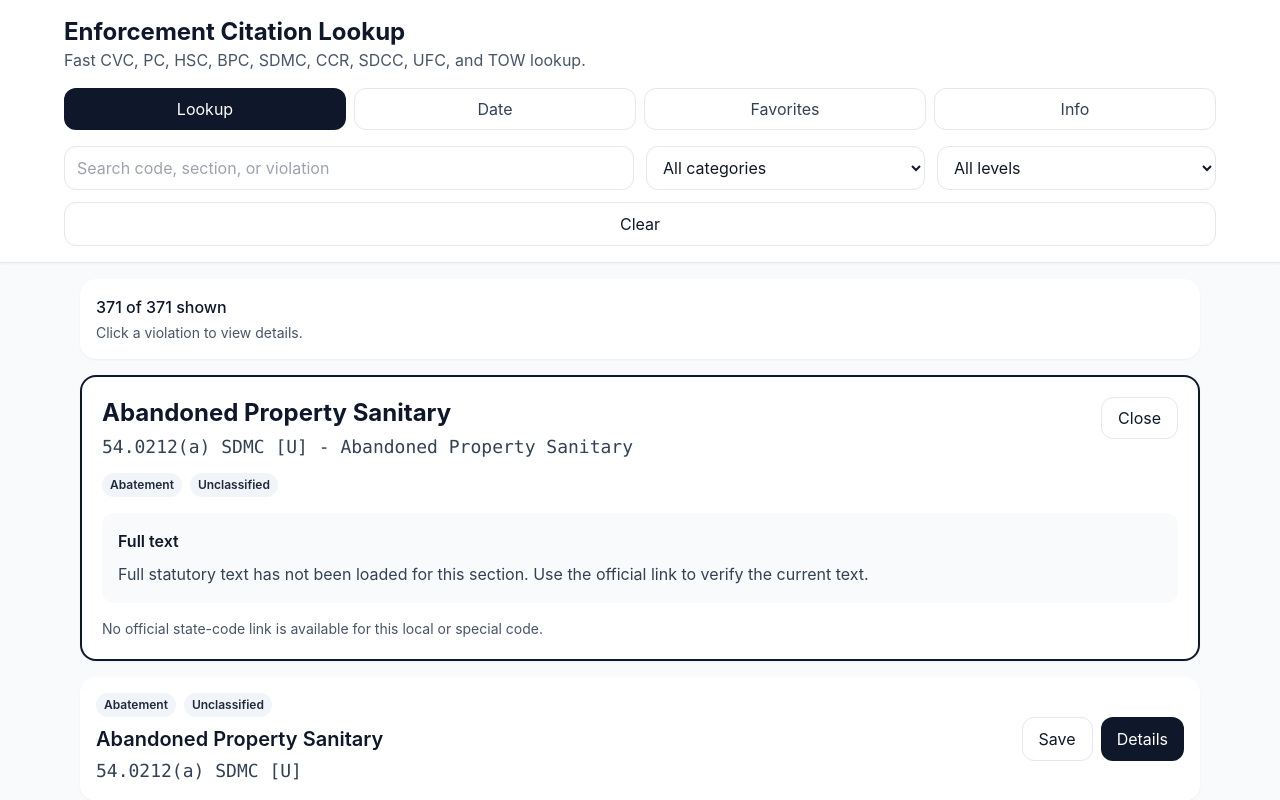
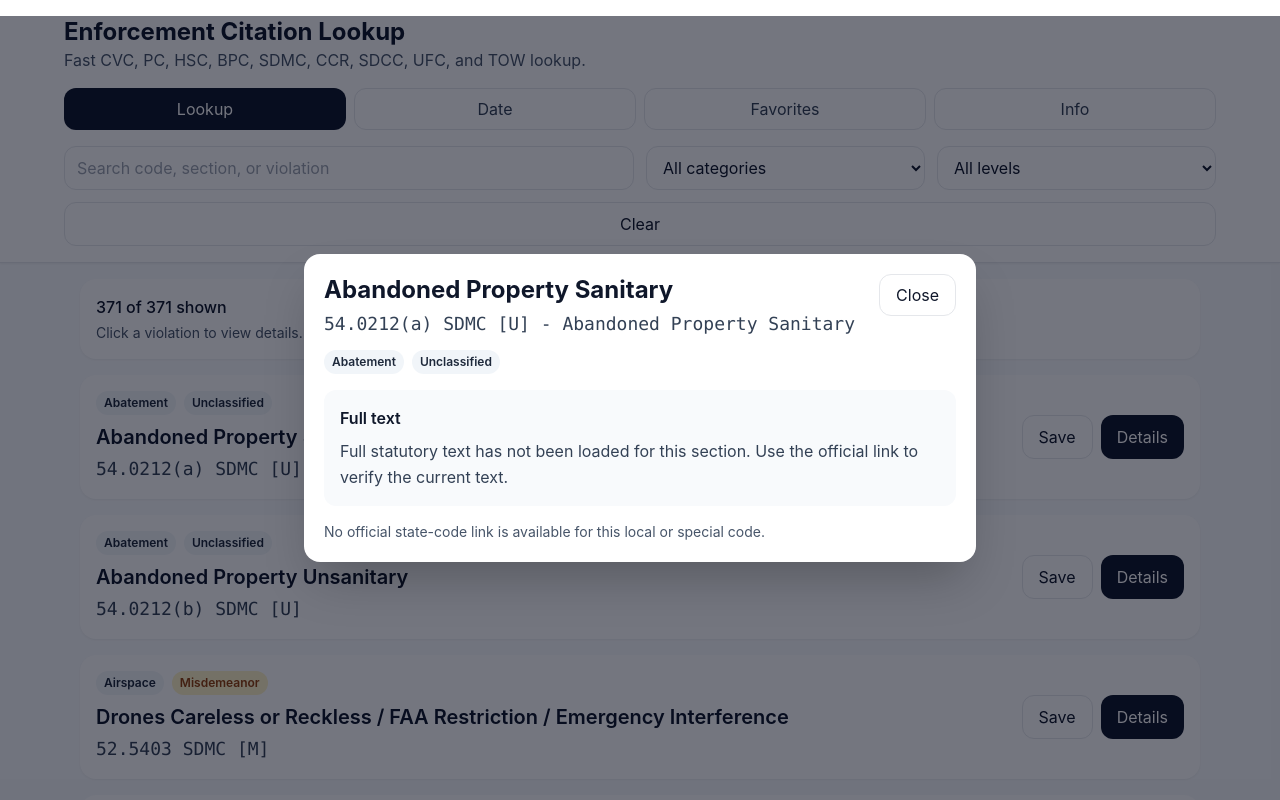
Before and after one commit to 1KillerRoach/citeassist1, a React (Vite) app in the folder citation-vercel/: page / in a window 1280 px wide. Both pictures are taken after a click on the button 550 px from the left and 437 px from the top of the page. Shown: the top 800 px of the page. Built offline with nearby package versions, Linux system fonts and the light colour scheme; the HTML template or start-up script is replaced by a standard one.

Commit message:
Add files via upload

```diff
--- a/citation-vercel/src/App.tsx
+++ b/citation-vercel/src/App.tsx
@@ -652,17 +652,34 @@ function CitationDetails({ item, onClose }: { item: Citation; onClose: () => voi
   const url = officialUrl(item);
 
   return (
-    <section className="rounded-2xl border-2 border-slate-900 bg-white p-5 shadow-sm">
+    <div
+      className="fixed inset-0 z-50 flex items-center justify-center bg-slate-950/55 p-4"
+      role="dialog"
+      aria-modal="true"
+      aria-labelledby="citation-details-title"
+      onClick={onClose}
+    >
+      <section
+        className="max-h-[90vh] w-full max-w-2xl overflow-y-auto rounded-2xl bg-white p-5 shadow-2xl"
+        onClick={(event) => event.stopPropagation()}
+      >
         <div className="flex items-start justify-between gap-3">
-        <div>
-          <h2 className="text-2xl font-bold">{item.title}</h2>
-          <p className="mt-1 font-mono text-lg text-slate-700">{citationLine(item)}</p>
+          <div className="min-w-0">
+            <h2 id="citation-details-title" className="text-2xl font-bold">{item.title}</h2>
+            <p className="mt-1 break-words font-mono text-lg text-slate-700">{citationLine(item)}</p>
             <div className="mt-3 flex flex-wrap gap-2">
               <Badge>{item.category}</Badge>
               <Badge level={item.level}>{LEVEL_LABEL[item.level]}</Badge>
             </div>
           </div>
-        <button type="button" onClick={onClose} className="rounded-xl border bg-white px-4 py-2">Close</button>
+          <button
+            type="button"
+            onClick={onClose}
+            className="shrink-0 rounded-xl border bg-white px-4 py-2"
+            aria-label="Close citation details"
+          >
+            Close
+          </button>
         </div>
 
         <div className="mt-4 rounded-xl bg-slate-50 p-4">
@@ -671,13 +688,19 @@ function CitationDetails({ item, onClose }: { item: Citation; onClose: () => voi
         </div>
 
         {url ? (
-        <a className="mt-4 inline-block rounded-xl bg-slate-900 px-4 py-2 text-white" href={url} target="_blank" rel="noreferrer">
+          <a
+            className="mt-4 inline-block rounded-xl bg-slate-900 px-4 py-2 text-white"
+            href={url}
+            target="_blank"
+            rel="noreferrer"
+          >
             Open official code
           </a>
         ) : (
           <p className="mt-4 text-sm text-slate-600">No official state-code link is available for this local or special code.</p>
         )}
       </section>
+    </div>
   );
 }
 
```
Lines whose indentation alone changed are shown as unchanged.
